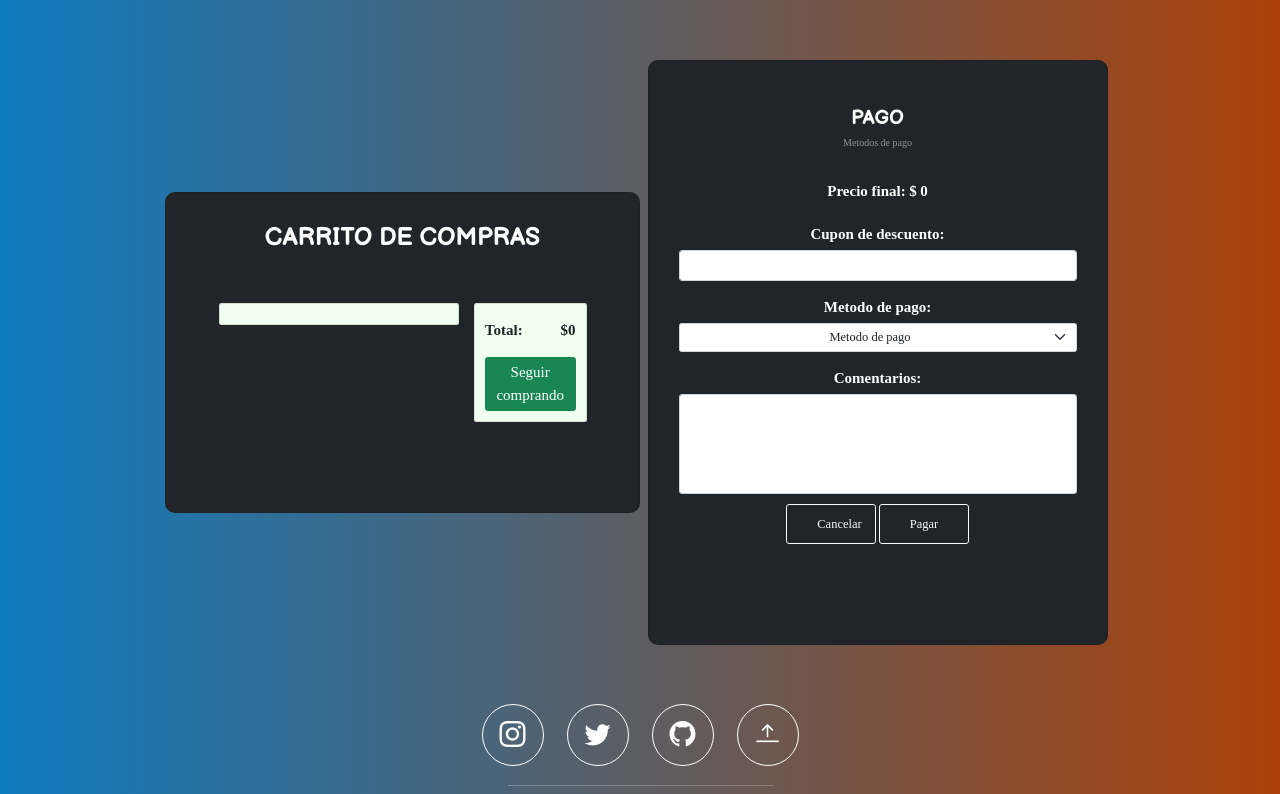
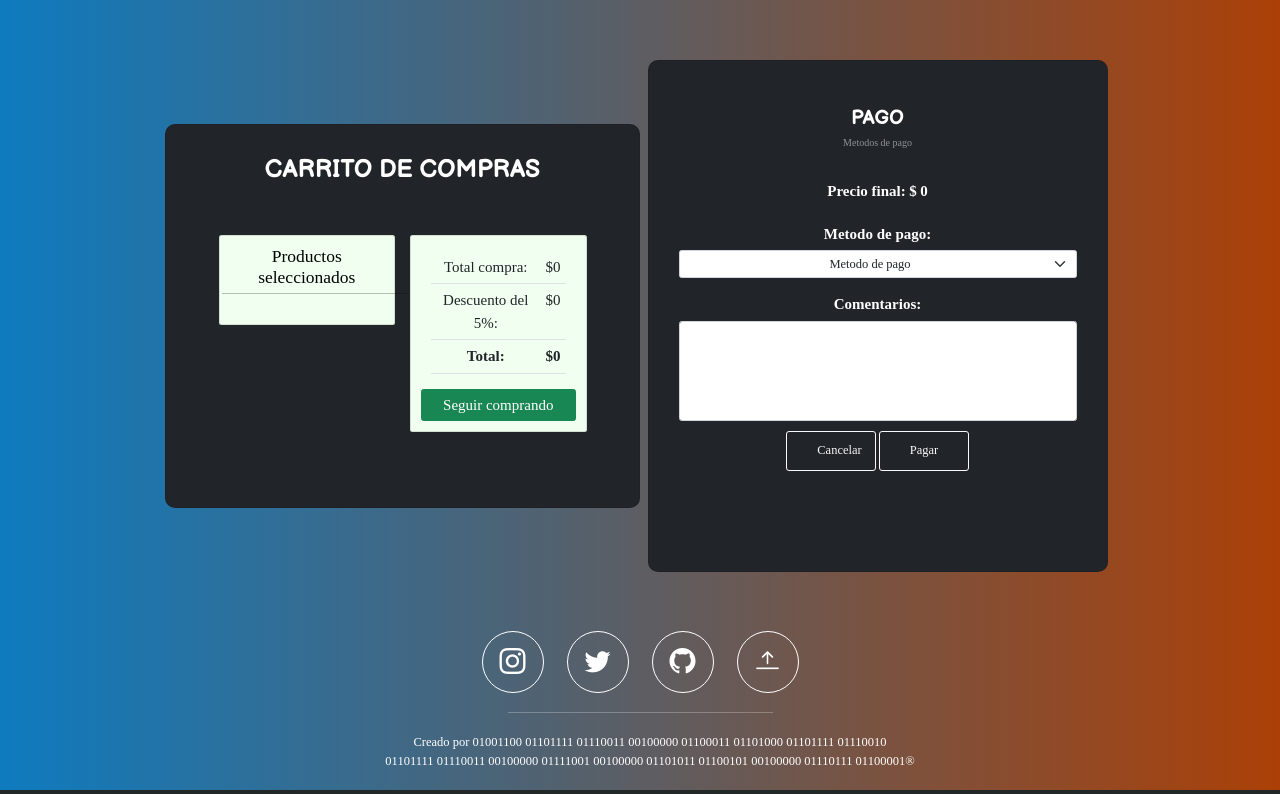
Before and after one commit to dazzlevar/Prueba_4, a Django app: page /pagar in a window 1280 px wide. Shown: the part 80-874 px from the top of the page. Run offline with Django 4.2, Linux system fonts and the light colour scheme; a user stored in the database is signed in; some libraries are stand-ins or nearby versions.

Commit message:
diseño de carro terminado

```diff
--- a/abstracta/settings.py
+++ b/abstracta/settings.py
@@ -50,6 +50,7 @@ INSTALLED_APPS = [
     'rest_framework',
     'rest_framework.authtoken',
     'carro',
+    'mathfilters',
 ]
 
 REST_FRAMEWORK = {
@@ -86,7 +87,8 @@ TEMPLATES = [
                 'django.template.context_processors.request',
                 'django.contrib.auth.context_processors.auth',
                 'django.contrib.messages.context_processors.messages',
-                'carro.context_processor.importe_total_carro'
+                'carro.context_processor.importe_total_carro',
+                'carro.context_processor.total_carro_descuento'
             ],
         },
     },
--- a/app/forms.py
+++ b/app/forms.py
@@ -32,19 +32,19 @@ class ProductoForm(forms.ModelForm):
         fields = '__all__'
 
 class CategoriaForm(forms.ModelForm):
-    nombreCategoria = forms.CharField(min_length = 3, max_length = 50)
+    nombreCat = forms.CharField(min_length = 3, max_length = 50)
 
     def clean_nombre(self):
-        nombreCategoria = self.cleaned_data["nombreCategoria"]
-        existe = Categoria.objects.filter(nombre__iexact = nombreCategoria).exists()
+        nombreCat = self.cleaned_data["nombreCat"]
+        existe = Categoria.objects.filter(nombre__iexact = nombreCat).exists()
 
         if existe:
             raise forms.ValidationError("Este nombre ya existe")
-        return nombreCategoria
+        return nombreCat
 
     class Meta:
         model = Categoria
-        fields = ['nombreCategoria']
+        fields = ['nombreCat']
 
 class CustomUserCreationForm(UserCreationForm):
     class Meta:
@@ -54,7 +54,7 @@ class CustomUserCreationForm(UserCreationForm):
 class DatosForm(forms.ModelForm):
     class Meta:
         model = Datos
-        fields = ['nombre', 'telefono', 'correo', 'metodo_pago', 'cupon']
+        fields = ['nombre', 'telefono', 'correo', 'metodo_pago']
 
 class SubForm(forms.ModelForm):
     class Meta:
--- a/app/models.py
+++ b/app/models.py
@@ -52,7 +52,6 @@ class Datos(models.Model):
     telefono = models.IntegerField(verbose_name='Numero de contacto')
     correo = models.EmailField()
     metodo_pago = models.IntegerField(choices=opciones_pago)
-    cupon = models.IntegerField(verbose_name='Cupon de descuento')
 
     def __str__(self):
         return self.nombre
--- a/app/static/css/responsive_4_2.css
+++ b/app/static/css/responsive_4_2.css
@@ -172,7 +172,7 @@
         margin-top: 0.3rem;
     }
 
-    .configuracion__direcciones, .configuracion__menuBtn_2, .configuracion__pago, .configuracion__cupones {
+    .configuracion__direcciones, .configuracion__menuBtn_2, .configuracion__pago {
         width: 39rem;
         margin-left: 1rem;
     }
@@ -370,7 +370,7 @@
         margin-left: 1rem;
     }
 
-    .configuracion__direcciones, .configuracion__pago, .configuracion__cupones {
+    .configuracion__direcciones, .configuracion__pago {
         width: 75rem;
         height: 35rem;
     }
--- a/app/templates/app/base.html
+++ b/app/templates/app/base.html
@@ -63,7 +63,7 @@
                     <li><a class="barra__padding" href="{% url 'registro' %}">Registrarse</a></li>
                     {% endif %}
                     {% if user.is_authenticated %}
-                        <li><a href="{% url 'catalogo' %}" data-bs-toggle="modal" data-bs-target="#ModalCarro"><i class="bi bi-cart3 fs-4 barra__padding" style="color: white;"></i></a></li>
+                        <li><a class="barra__padding" href="{% url 'catalogo' %}" data-bs-toggle="modal" data-bs-target="#ModalCarro"><i class="bi bi-cart3 fs-4 " style="color: white;"></i></a></li>
                     {% endif %}
                 </ul>
 
--- a/app/templates/app/catalogo.html
+++ b/app/templates/app/catalogo.html
@@ -3,16 +3,18 @@
 {% block title %}Catalogo{% endblock title %}
 {% block content %}
 {% load humanize %}
+{% load mathfilters %}
 <br>
 <br>
 <br>
 <h2 class="h1" style="color: honeydew;">Productos de nuestra tienda!</h2>
+<div class=" container d-flex justify-content-center">
+    <a class="btn-success welcome__links" href="{% url 'historial_usuario' %}">Historial de compra</a>
+</div>
 <div class="container  mt-5">
     <div style="float: center;">
         {% if request.user.is_authenticated %}
             {% include "app/carro/widget.html" %}
-        {% else %}
-            <div class="container alert alert-danger text-center fs-4 p-2 w-25 "> Para ver el Carro inicia sesion!!</div>
         {% endif %}
     </div>
     <div class="productos">
--- a/app/templates/app/categoria/listar.html
+++ b/app/templates/app/categoria/listar.html
@@ -50,7 +50,7 @@
             </tr>
             {% for p in entity %}
             <tr>
-                <td>{{ p.nombreCategoria | title }}</td>
+                <td>{{ p.nombreCat | title }}</td>
                 <td>
                     <a class="btn btn-info btn-sm" href="{% url 'modificar_categoria' p.id %}">Modificar</a>
                     <a class="btn btn-danger btn-sm" href="#" onclick="eliminarCategoria({{ p.id }})">Eliminar</a>
--- a/app/templates/app/pago/pagar.html
+++ b/app/templates/app/pago/pagar.html
@@ -2,7 +2,10 @@
 {% load static %}
 {% block title %}Pagar{% endblock title %}
 {% block content %}
+{% load mathfilters %}
 {% load crispy_forms_tags %}
+{% load humanize %}
+
 <section class="vh-10">
     <div class="container py-5 h-10">
         <div class="row d-flex justify-content-center align-items-center">
@@ -14,13 +17,14 @@
                             <div class="col-md" style="color: black;">
                                 <div class="card mb-4" style="background: honeydew;">
                                     <div class="card-body row">
+                                        <h3>Productos seleccionados</h3>
+                                        <hr>
                                         {% for key, value in request.session.carro.items %}
                                         {% if request.session.carro.items %}
                                         <div class="col justify-content-center h5 container d-flex flex-column ">
                                             <p class="align-items-center"><strong>Nombre del Producto: {{value.nombre}}</strong></p>
                                             <p><strong>Cantidad: {{value.cantidad}}</strong></p>
-                                            <p><strong>Suma: ${{value.precio}}</strong></p>
-                                            <p><strong>Suma con descuento: ${{value.precio}}</strong></p>
+                                            <p><strong>Suma: ${{value.precio| intcomma}}</strong></p>
                                         </div>
                                         {% endif %}
                                         <hr class="my-4" />
@@ -29,16 +33,26 @@
                                     </div>
                                 </div>
                             </div>
-                            <div class="col-md-4" style="color: black;">
-                                <div class="card mb-4" style="background: honeydew;">
+                            <div class="col" style="color: black;">
+                                <div class="card" style="background: honeydew;">
                                     <div class="card-body">
                                         <ul class="list-group list-group-flush">
-                                            <li class="list-group-item d-flex justify-content-between align-items-center border-0 px-0 mb-3 fs-4"
+                                            <li class="list-group-item d-flex justify-content-center align-items-center border-0 fs-4"
                                                 style="background: honeydew;">
-                                                <div>
-                                                    <strong>Total:</strong>
-                                                </div>
-                                                <span><strong>${{importe_total_carro}}</strong></span>
+                                                <table class="table">
+                                                    <tr>
+                                                        <td>Total compra:</td>
+                                                        <td>${{importe_total_carro| intcomma}}</td>
+                                                    </tr>
+                                                    <tr>
+                                                        <td>Descuento del 5%:</td>
+                                                        <td>${{total_carro_descuento}}</td>
+                                                    </tr>
+                                                    <tr>
+                                                        <td><strong> Total:</strong></td>
+                                                        <td><strong> ${{importe_total_carro|sub:total_carro_descuento| intcomma}}</strong></td>
+                                                    </tr>
+                                                </table>
                                             </li>
                                         </ul>
                                         <a class="btn btn-success  fs-4 container align-items-center" href="{% url 'catalogo' %}">Seguir comprando</a>
@@ -62,10 +76,6 @@
                                         <label class="form-label fw-bold fs-4">Precio final:</label>
                                         <span class="form-label fw-bold fs-4">$</span>
                                         <span class="form-label fw-bold fs-4" id="pago">0</span>
-                                    </div>
-                                    <div class="form-outline form-white mb-4">
-                                        <label class="form-label fw-bold fs-4">Cupon de descuento:</label>
-                                        <input type="text" class="form-control form-control-lg" />
                                     </div>
                                     <div class="form-outline form-white mb-4">
                                         <label for="InputAddress" class="form-label fw-bold fs-4">Metodo de pago:
--- a/app/urls.py
+++ b/app/urls.py
@@ -2,7 +2,7 @@ from django.db import router
 from django.urls import path, include
 from .views import SuscripcionViewset, home, registro, contacto, agregar_producto, listar_productos, \
     modificar_producto, eliminar_producto, catalogo, clima, pagar, settings, \
-    historial, direcciones, cupones, metodos_de_pago, agregar_sub, \
+    historial, direcciones, metodos_de_pago, agregar_sub, \
     listar_sub, eliminar_sub, error_404, agregar_categoria, listar_categorias, modificar_categoria, eliminar_categoria, \
     listar_usuarios, eliminar_usuario,  agregar_despacho, listar_despacho, historial_usuario, modificar_despacho, eliminar_despacho
 from .viewsLogin import login
@@ -37,7 +37,6 @@ urlpatterns = [
     path('settings/', settings, name = 'settings'),
     path('settings/historial/', historial, name = 'historial'),
     path('settings/direcciones/', direcciones, name = 'direcciones'),
-    path('settings/cupones/', cupones, name = 'cupones'),
     path('settings/metodos_de_pago/', metodos_de_pago, name = 'metodos_de_pago'),
     # path('settings/despacho/', despacho, name = 'despacho'),
     path('pagar', pagar, name = 'pagar'),
--- a/app/views.py
+++ b/app/views.py
@@ -179,7 +179,7 @@ def eliminar_categoria(request, id):
     categoria = get_object_or_404(Categoria, id = id)
     categoria.delete()
     messages.success(request, 'Eliminado correctamente')
-    return redirect(to = "listar_categoria")
+    return redirect(to = "listar_categorias")
 
 @login_required
 @permission_required('app.view_usuario')
@@ -266,9 +266,6 @@ def historial(request):
 def direcciones(request):
     return render(request, 'app/settings/settings_direcciones.html')
 
-@login_required
-def cupones(request):
-    return render(request, 'app/settings/settings_cupones.html')
 
 @login_required
 def metodos_de_pago(request):
--- a/carro/context_processor.py
+++ b/carro/context_processor.py
@@ -5,4 +5,13 @@ def importe_total_carro(request):
         if 'carro' in request.session:
             for key, value in request.session["carro"].items():
                 total=total+float(value["precio"])
+
     return {'importe_total_carro':total}
+
+def total_carro_descuento(request):
+    total=0
+    if request.user.is_authenticated:
+        if 'carro' in request.session:
+            for key, value in request.session["carro"].items():
+                total=total+float(value["precio"])*0.05
+    return {'total_carro_descuento':total}
--- a/pendientes.txt
+++ b/pendientes.txt
@@ -1,4 +1 @@
--Eliminar todo lo de los cupones
--Lo del metodo de pago
 - Permitir generar descuentos o promociones en la página principal (rol = adm) y hacer que estos descuentos sean validos al pagar
-- Al estar suscrito se otorga un 5% de descuento al momento de pagar
--- a/requirements.txt
+++ b/requirements.txt
@@ -4,3 +4,4 @@ django-admin-interface
 django-crispy-forms
 django-bootstrap-v5
 django-rest-framework
+django-mathfilters
```
Also changed, not shown: app/templates/app/carro/widget.html (+19 -7 lines), app/templates/app/contacto.html (+6 -4 lines), app/templates/app/home.html (+7 -4 lines), app/templates/app/settings/settings_base_2.html (+0 -7 lines), app/templates/app/settings/settings_cupones.html (deleted, +0 -17 lines), app/migrations/0009_remove_datos_cupon.py (added).
